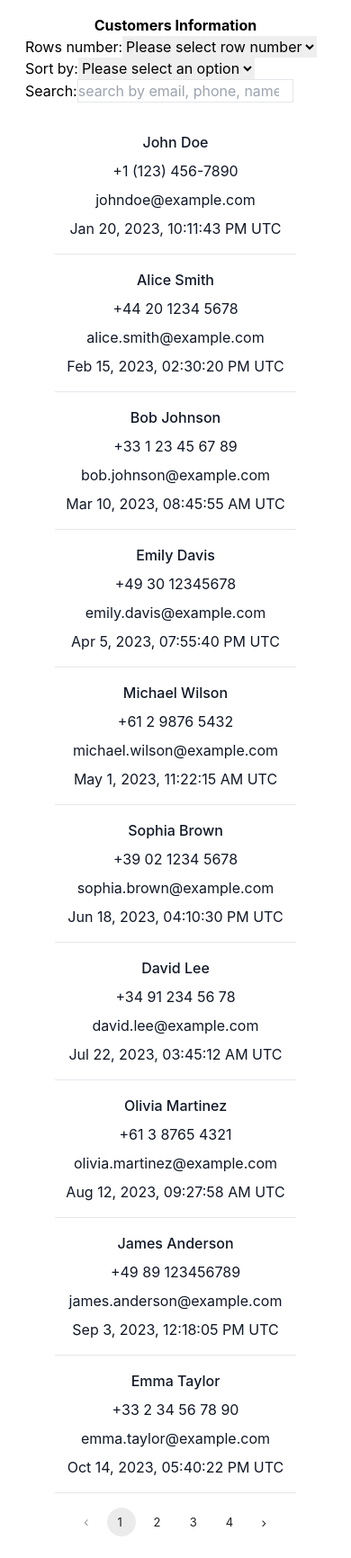
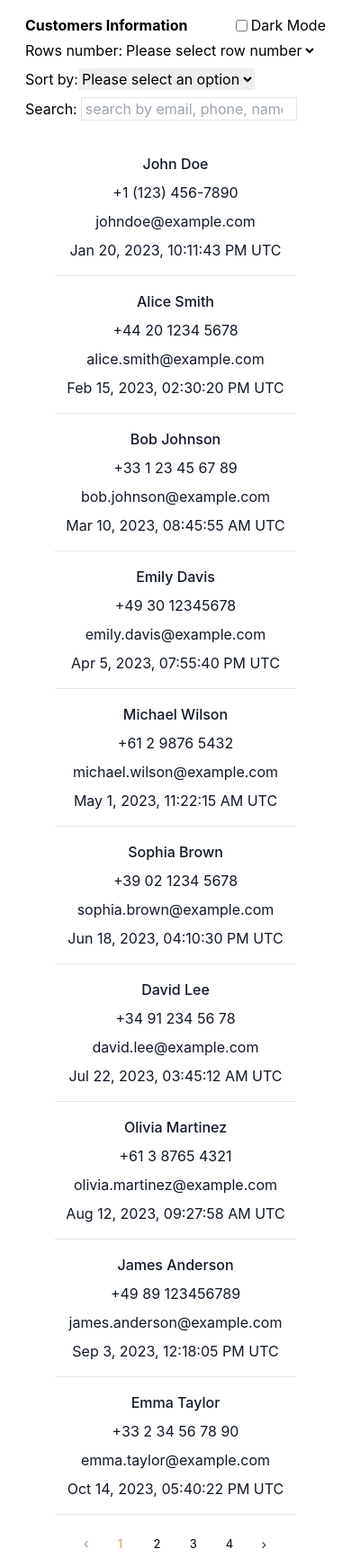
Before and after one commit to QuanZzz/edgecom-energy-code-challenge, a React (Create React App) app: page / in a window 390 px wide. Shown: the whole page at 90% size. Built offline with nearby package versions, Linux system fonts and the light colour scheme.

Commit message:
added dark mode

```diff
--- /dev/null
+++ b/src/components/DarkModeCheckbox.js
@@ -0,0 +1,22 @@
+import PropTypes from 'prop-types';
+
+const DarkModeCheckbox = ({isDark, setIsDark}) => {
+  return (
+    <div className="flex items-center">
+      <input
+        type="checkbox"
+        id="darkMode"
+        checked={isDark}
+        onChange={() => setIsDark(!isDark)}
+      />
+      <label className="pl-1">Dark Mode</label>
+    </div>
+  );
+}
+
+DarkModeCheckbox.propTypes = {
+  isDark: PropTypes.bool,
+  setIsDark: PropTypes.func
+}
+
+export default DarkModeCheckbox;
--- a/src/components/DataTable.js
+++ b/src/components/DataTable.js
@@ -1,7 +1,8 @@
+import classnames from 'classnames';
 import PropTypes from 'prop-types';
 import { PHONE, EMAIL_ALPHA_ASC, CREATED_AT_NEW_TO_OLD, NAME_ALPHA_ASC } from '../utils/constants/constants';
 
-const DataTable = ({usersInfo, setSortBy}) => {
+const DataTable = ({usersInfo, setSortBy, isDark}) => {
   if(!usersInfo) {
     return;
   }
@@ -55,24 +56,29 @@ const DataTable = ({usersInfo, setSortBy}) => {
           });
 
           return(
-            <tr key={u.created_at} className="border-b bg-white text-left">
+            <tr
+              key={u.created_at}
+              className={classnames("border-b bg-transparent text-left text-gray-900", {
+                "text-white": isDark
+              })}
+            >
               <td className="sm:w-3/12 pr-8 pl-3 py-3">
-                <div className="font-medium text-gray-900 my-1 font-brand text-base">
+                <div className="font-medium my-1 font-brand text-base">
                   {u.name}
                 </div>
               </td>
               <td className="sm:w-3/12 pr-8 pl-3 py-3">
-                <div className="font-medium text-gray-900 my-1 font-brand text-base">
+                <div className="font-medium my-1 font-brand text-base">
                   {u.phone}
                 </div>
               </td>
               <td className="sm:w-3/12 pr-8 pl-3 py-3">
-                <div className="font-medium text-gray-900 my-1 font-brand text-base">
+                <div className="font-medium my-1 font-brand text-base">
                   {u.email}
                 </div>
               </td>
               <td className="sm:w-3/12 pr-8 pl-3 py-3">
-                <div className="font-medium text-gray-900 my-1 font-brand text-base">
+                <div className="font-medium my-1 font-brand text-base">
                   {formattedDate}
                 </div>
               </td>
@@ -86,7 +92,8 @@ const DataTable = ({usersInfo, setSortBy}) => {
 
 DataTable.propTypes = {
   usersInfo: PropTypes.array,
-  setSortBy: PropTypes.func
+  setSortBy: PropTypes.func,
+  isDark: PropTypes.bool
 }
 
 export default DataTable;
--- a/src/components/MobileTable.js
+++ b/src/components/MobileTable.js
@@ -1,12 +1,13 @@
+import classnames from 'classnames';
 import PropTypes from 'prop-types';
 
-const MobileTable = ({usersInfo}) => {
+const MobileTable = ({usersInfo, isDark}) => {
   if(!usersInfo) {
     return;
   }
 
   return (
-    <div className="max-w-sm sm:hidden bg-white my-4">
+    <div className="max-w-sm sm:hidden bg-transparent my-4">
       {usersInfo.map((u) =>{
         const date = new Date(u.created_at);
 
@@ -21,17 +22,22 @@ const MobileTable = ({usersInfo}) => {
         });
 
         return(
-          <div key={u.created_at} className="w-full flex flex-col border-b p-3">
-            <div className="font-medium text-gray-900 my-1 font-bold font-brand text-base">
+          <div
+            key={u.created_at}
+            className={classnames("w-full flex flex-col border-b p-3 text-gray-900", {
+              "text-white": isDark
+            })}
+          >
+            <div className="font-medium my-1 font-bold font-brand text-base">
               {u.name}
             </div>
-            <div className="text-gray-900 my-1 font-brand text-base">
+            <div className="my-1 font-brand text-base">
               {u.phone}
             </div>
-            <div className="text-gray-900 my-1 font-brand text-base">
+            <div className="my-1 font-brand text-base">
               {u.email}
             </div>
-            <div className="text-gray-900 my-1 font-brand text-base">
+            <div className="my-1 font-brand text-base">
               {formattedDate}
             </div>
           </div>
@@ -42,7 +48,8 @@ const MobileTable = ({usersInfo}) => {
 }
 
 MobileTable.propTypes = {
-  usersInfo: PropTypes.array
+  usersInfo: PropTypes.array,
+  isDark: PropTypes.bool
 }
 
 export default MobileTable;
--- a/src/components/RowSizeDropdown.js
+++ b/src/components/RowSizeDropdown.js
@@ -3,13 +3,14 @@ import { ROWS_NUMBERS } from '../utils/constants/constants';
 
 const RowSizeDropdown = ({setPageSize}) => {
   return(
-    <div className="flex">
+    <div className="flex py-1">
       <label htmlFor="rowSizesDropdown">
         Rows number:
       </label>
       <select
         name="rowsNumbers"
         id="rowSizesDropdown"
+        className="bg-transparent"
         onChange={(e) => setPageSize(e.target.value)}
       >
         <option value="">Please select row number</option>
--- a/src/components/SearchBar.js
+++ b/src/components/SearchBar.js
@@ -2,9 +2,13 @@ import PropTypes from 'prop-types';
 
 const SearchBar = ({searchContent, setSearchContent}) => {
   return (
-    <div className="flex items-center">
-      <label htmlFor="searchBar">Search: </label>
-      <input className='border w-60' type="search" placeholder='search by email, phone, name' value={searchContent}
+    <div className="flex items-center py-1">
+      <label className='pr-1' htmlFor="searchBar">Search: </label>
+      <input
+        className="border w-60 pl-1 bg-transparent"
+        type="search"
+        placeholder="search by email, phone, name"
+        value={searchContent}
         onChange={(e) => setSearchContent(e.target.value)} />
     </div>
   );
--- a/src/components/SortDropdown.js
+++ b/src/components/SortDropdown.js
@@ -3,7 +3,7 @@ import { SORT_BY } from '../utils/constants/constants';
 
 const SortDropdown = ({setSortBy}) => {
   return(
-    <div className="flex sm:hidden">
+    <div className="flex sm:hidden py-1">
       <label htmlFor="sortByDropdown">
         Sort by:
       </label>
--- /dev/null
+++ b/src/components/TableHeader.js
@@ -0,0 +1,19 @@
+import PropTypes from 'prop-types';
+import DarkModeCheckbox from './DarkModeCheckbox';
+
+const TableHeader = ({label, isDark, setIsDark}) => {
+  return (
+    <div className="px-3 flex w-full items-center justify-between">
+      <div className="text-xxl font-brand font-bold">{label}</div>
+      <DarkModeCheckbox isDark={isDark} setIsDark={setIsDark} />
+    </div>
+  )
+}
+
+TableHeader.propTypes = {
+  label: PropTypes.string,
+  isDark: PropTypes.bool,
+  setIsDark: PropTypes.func
+}
+
+export default TableHeader;
--- a/src/components/pagination/Pagination.js
+++ b/src/components/pagination/Pagination.js
@@ -6,6 +6,7 @@ import './pagination.scss';
 import PropTypes from 'prop-types';
 
 const Pagination = ({
+  isDark,
   onPageChange,
   totalCount,
   siblingCount = 1,
@@ -39,7 +40,8 @@ const Pagination = ({
     >
       <li
         className={classnames('pagination-item', {
-          disabled: currentPage === 1
+          disabled: currentPage === 1,
+          "bg-white": isDark
         })}
         onClick={onPrevious}
       >
@@ -55,7 +57,8 @@ const Pagination = ({
           <li
             key={pageNumber}
             className={classnames('pagination-item', {
-              selected: pageNumber === currentPage
+              selected: pageNumber === currentPage,
+              "text-white": isDark
             })}
             onClick={() => onPageChange(pageNumber)}
           >
@@ -65,17 +68,20 @@ const Pagination = ({
       })}
       <li
         className={classnames('pagination-item', {
-          disabled: currentPage === lastPage
+          disabled: currentPage === lastPage,
+          "bg-white hover:bg-white": isDark
         })}
         onClick={onNext}
       >
-        <div className="arrow right" />
+        <div className={classnames("arrow right", {
+        })} />
       </li>
     </ul>
   );
 };
 
 Pagination.propTypes = {
+  isDark: PropTypes.bool,
   onPageChange: PropTypes.func,
   totalCount: PropTypes.number,
   siblingCount: PropTypes.number,
--- a/src/components/pagination/pagination.scss
+++ b/src/components/pagination/pagination.scss
@@ -7,7 +7,6 @@
     height: 32px;
     text-align: center;
     margin: auto 4px;
-    color: rgba(0, 0, 0, 0.87);
     display: flex;
     box-sizing: border-box;
     align-items: center;
@@ -21,21 +20,20 @@
       background-color: transparent;
       cursor: default;
     }
+
     &:hover {
-      background-color: rgba(0, 0, 0, 0.04);
       cursor: pointer;
     }
 
     &.selected {
-      background-color: rgba(0, 0, 0, 0.08);
+      font-weight: bold;
+      color:burlywood
     }
 
     .arrow {
       &::before {
         position: relative;
-        /* top: 3pt; Uncomment this to lower the icons as requested in comments*/
         content: '';
-        /* By using an em scale, the arrows will size with the font */
         display: inline-block;
         width: 0.4em;
         height: 0.4em;
--- a/src/routes/CustomersTable.js
+++ b/src/routes/CustomersTable.js
@@ -1,8 +1,10 @@
+import classnames from 'classnames';
 import { useEffect, useMemo, useState } from "react";
 import MobileTale from "../components/MobileTable"
 import { usersInfo } from "../utils/constants/usersInfo"
 import Pagination from "../components/pagination/Pagination";
 import DataTable from "../components/DataTable";
+import TableHeader from "../components/TableHeader"
 import RowSizeDropdown from "../components/RowSizeDropdown";
 import SearchBar from "../components/SearchBar";
 import { PAGE_SIZE, PHONE, EMAIL_ALPHA_ASC, CREATED_AT_NEW_TO_OLD } from "../utils/constants/constants";
@@ -16,6 +18,7 @@ export default function CustomersTable() {
   const [sortBy, setSortBy] = useState(null);
   const [searchContent, setSearchContent] = useState("");
   const [displayedUsers, setDisplayedUsers] = useState([]);
+  const [isDark, setIsDark] = useState(false);
 
   const currentTableData = useMemo(() => {
     const firstPageIndex = (currentPage - 1) * pageSize;
@@ -62,17 +65,20 @@ export default function CustomersTable() {
   }, [currentTableData, searchContent]);
 
   return(
-    <div className="h-full w-full flex flex-col items-center text-xxl p-4">
-      <div className="text-xxl font-brand font-bold">Customers Information</div>
+    <div className={classnames("h-screen w-full flex flex-col items-center text-xxl p-4", {
+      "bg-black text-white": isDark
+    })}>
+      <TableHeader label="Customers Information" isDark={isDark} setIsDark={setIsDark} />
       <div className="pl-3 w-full flex flex-col items-left">
         <RowSizeDropdown setPageSize={setPageSize} />
         <SortDropdown setSortBy={setSortBy} />
         <SearchBar searchContent={searchContent} setSearchContent={setSearchContent} />
       </div>
-      <MobileTale usersInfo={displayedUsers} />
-      <DataTable usersInfo={displayedUsers} setSortBy={setSortBy} />
+      <MobileTale usersInfo={displayedUsers} isDark={isDark} />
+      <DataTable usersInfo={displayedUsers} setSortBy={setSortBy} isDark={isDark} />
       <Pagination
         className="pagination-bar"
+        isDark={isDark}
         currentPage={currentPage}
         totalCount={INITIAL_USERS_INFO.length}
         pageSize={pageSize}
```
